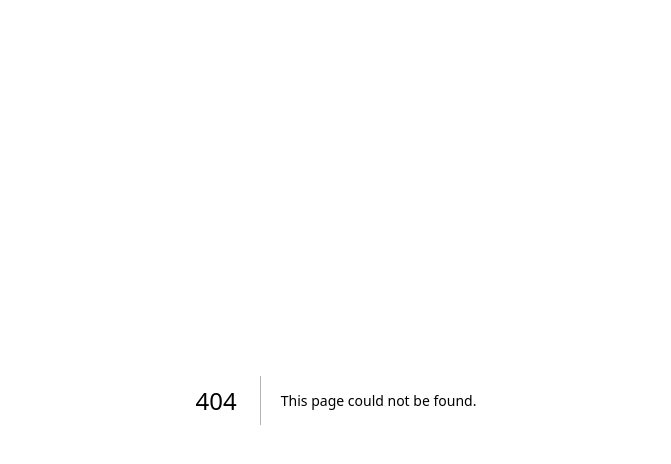
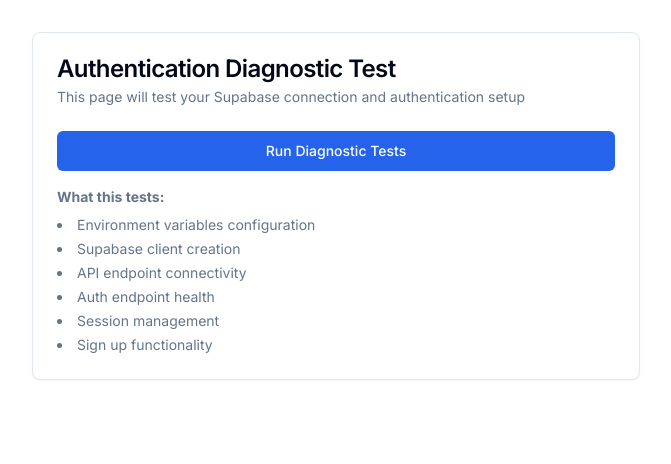
Before and after one commit to pragyeah/estateiq, a Next.js app: page /test-auth in a window 1280 px wide. Before the commit this address had no page. Shown: the top 464 px of the page, without its empty margins (304-975 px from the left). Built offline with nearby package versions, Linux system fonts and the light colour scheme.

Commit message:
Add diagnostic page for authentication testing

```diff
--- /dev/null
+++ b/app/test-auth/page.tsx
@@ -0,0 +1,171 @@
+"use client"
+
+import { useState } from "react"
+import { createClient } from "@/lib/supabase/client"
+import { Button } from "@/components/ui/button"
+import { Card, CardContent, CardDescription, CardHeader, CardTitle } from "@/components/ui/card"
+
+export default function TestAuthPage() {
+  const [results, setResults] = useState<string[]>([])
+  const [isLoading, setIsLoading] = useState(false)
+
+  const addResult = (message: string, isError = false) => {
+    setResults((prev) => [...prev, `${isError ? "❌" : "✅"} ${message}`])
+  }
+
+  const testConnection = async () => {
+    setIsLoading(true)
+    setResults([])
+
+    try {
+      // Test 1: Check environment variables
+      addResult("Testing environment variables...")
+      const hasUrl = !!process.env.NEXT_PUBLIC_SUPABASE_URL
+      const hasKey = !!process.env.NEXT_PUBLIC_SUPABASE_ANON_KEY
+
+      addResult(`Supabase URL configured: ${hasUrl}`)
+      addResult(`Supabase Key configured: ${hasKey}`)
+
+      if (!hasUrl || !hasKey) {
+        addResult("Environment variables are missing!", true)
+        setIsLoading(false)
+        return
+      }
+
+      const url = process.env.NEXT_PUBLIC_SUPABASE_URL
+      const key = process.env.NEXT_PUBLIC_SUPABASE_ANON_KEY
+
+      addResult(`URL: ${url?.substring(0, 30)}...`)
+      addResult(`Key starts with: ${key?.substring(0, 20)}...`)
+
+      // Test 2: Create Supabase client
+      addResult("Creating Supabase client...")
+      let supabase
+      try {
+        supabase = createClient()
+        addResult("Supabase client created successfully")
+      } catch (err: any) {
+        addResult(`Failed to create client: ${err.message}`, true)
+        setIsLoading(false)
+        return
+      }
+
+      // Test 3: Test API connection
+      addResult("Testing API connection...")
+      try {
+        const response = await fetch(`${url}/rest/v1/`, {
+          headers: {
+            apikey: key!,
+            Authorization: `Bearer ${key}`,
+          },
+        })
+        addResult(`API Response Status: ${response.status}`)
+        if (!response.ok) {
+          addResult(`API Error: ${response.statusText}`, true)
+        }
+      } catch (err: any) {
+        addResult(`API Connection failed: ${err.message}`, true)
+      }
+
+      // Test 4: Test Auth endpoint
+      addResult("Testing Auth endpoint...")
+      try {
+        const authResponse = await fetch(`${url}/auth/v1/health`, {
+          headers: {
+            apikey: key!,
+          },
+        })
+        addResult(`Auth Health Status: ${authResponse.status}`)
+      } catch (err: any) {
+        addResult(`Auth endpoint test failed: ${err.message}`, true)
+      }
+
+      // Test 5: Try to get session
+      addResult("Checking current session...")
+      try {
+        const { data: { session }, error } = await supabase.auth.getSession()
+        if (error) {
+          addResult(`Session error: ${error.message}`, true)
+        } else {
+          addResult(`Session check: ${session ? "Has session" : "No session"}`)
+        }
+      } catch (err: any) {
+        addResult(`Session check failed: ${err.message}`, true)
+      }
+
+      // Test 6: Try sign up (with test email)
+      addResult("Testing sign up functionality...")
+      try {
+        const testEmail = `test-${Date.now()}@test.com`
+        const { data, error } = await supabase.auth.signUp({
+          email: testEmail,
+          password: "testpassword123",
+        })
+
+        if (error) {
+          addResult(`Sign up error: ${error.message}`, true)
+          addResult(`Error code: ${error.status || "N/A"}`)
+        } else {
+          addResult("Sign up test successful!")
+          if (data.user) {
+            addResult(`User created: ${data.user.email}`)
+          }
+          if (data.session) {
+            addResult("Session created (email confirmation disabled)")
+          } else {
+            addResult("No session (email confirmation required)")
+          }
+        }
+      } catch (err: any) {
+        addResult(`Sign up test failed: ${err.message}`, true)
+      }
+    } catch (err: any) {
+      addResult(`Unexpected error: ${err.message}`, true)
+    }
+
+    setIsLoading(false)
+  }
+
+  return (
+    <div className="container mx-auto p-8 max-w-2xl">
+      <Card>
+        <CardHeader>
+          <CardTitle>Authentication Diagnostic Test</CardTitle>
+          <CardDescription>
+            This page will test your Supabase connection and authentication setup
+          </CardDescription>
+        </CardHeader>
+        <CardContent className="space-y-4">
+          <Button onClick={testConnection} disabled={isLoading} className="w-full">
+            {isLoading ? "Running Tests..." : "Run Diagnostic Tests"}
+          </Button>
+
+          {results.length > 0 && (
+            <div className="space-y-2">
+              <h3 className="font-semibold">Test Results:</h3>
+              <div className="bg-muted p-4 rounded-md space-y-1 font-mono text-sm max-h-96 overflow-y-auto">
+                {results.map((result, index) => (
+                  <div key={index} className={result.includes("❌") ? "text-destructive" : ""}>
+                    {result}
+                  </div>
+                ))}
+              </div>
+            </div>
+          )}
+
+          <div className="text-sm text-muted-foreground space-y-2">
+            <p><strong>What this tests:</strong></p>
+            <ul className="list-disc list-inside space-y-1">
+              <li>Environment variables configuration</li>
+              <li>Supabase client creation</li>
+              <li>API endpoint connectivity</li>
+              <li>Auth endpoint health</li>
+              <li>Session management</li>
+              <li>Sign up functionality</li>
+            </ul>
+          </div>
+        </CardContent>
+      </Card>
+    </div>
+  )
+}
```
